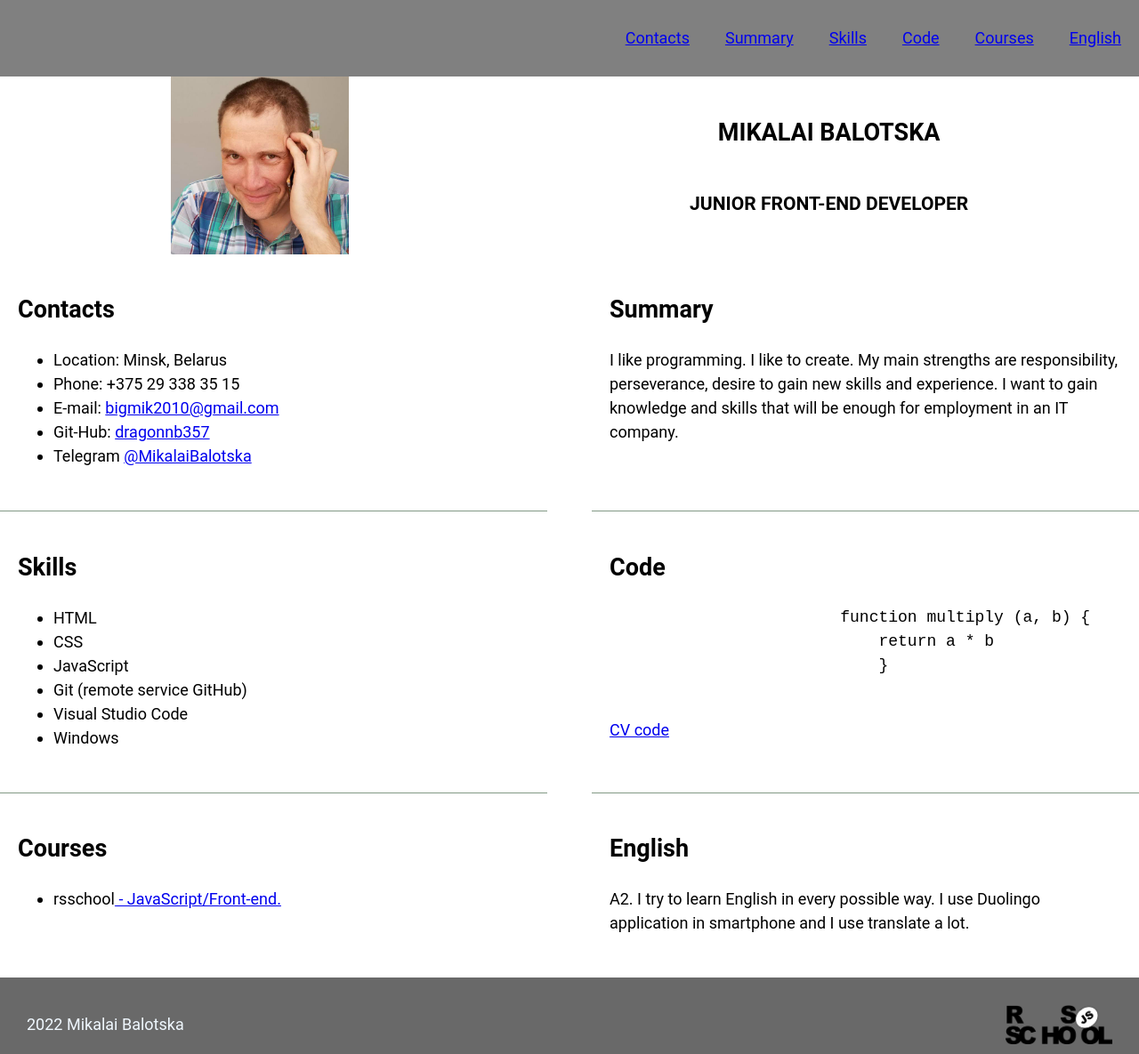
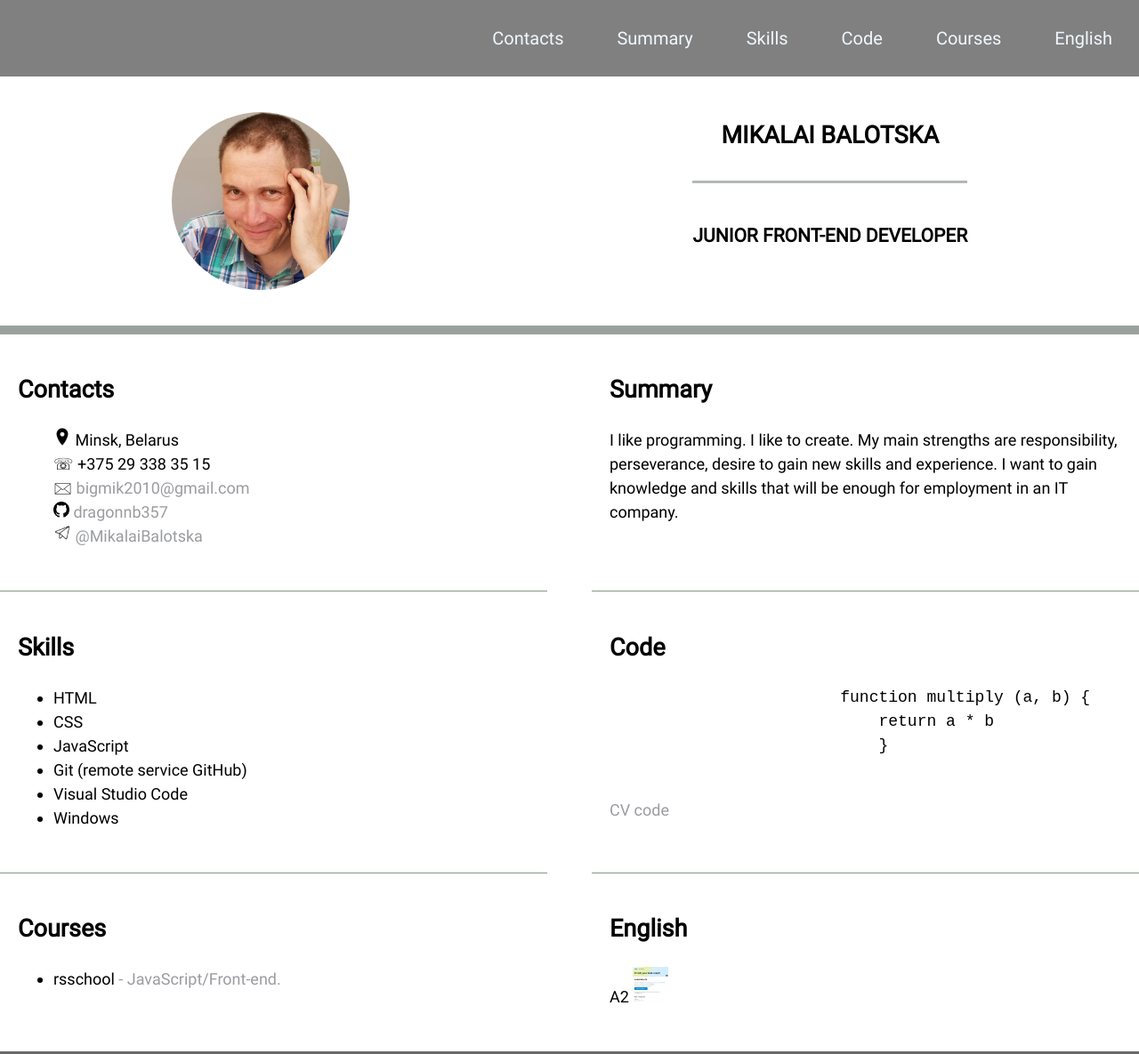
Before and after one commit to dragonnb357/rsschool-cv, a plain HTML site: page index.html in a window 1280 px wide. Shown: the top 1185 px of the page at 89% size. Drawn offline with Linux system fonts and the light colour scheme; a web font is replaced by a local one.

Commit message:
refactor:change structure

```diff
--- a/index.html
+++ b/index.html
@@ -32,19 +32,19 @@
                 <img src="./assets/img/my_photo.jpg" alt="Avatar" class="section-profile-logo">
 
             <div class="section-profile-title">
-                <h1 class="section-title-profile">Mikalai Balotska</h1>
-                <h3 class="section-title-subprofile">Junior Front-End Developer</h3>
+                <h1 class="section-h1">Mikalai Balotska</h1>
+                <h3>Junior Front-End Developer</h3>
             </div>
             </section>
 
             <section class="section" id="contacts">
                 <h2 class="section-title">Contacts</h2>
-                <ul class="section-list">
-                    <li>Location: Minsk, Belarus</li>
-                    <li>Phone: +375 29 338 35 15</li>
-                    <li>E-mail: <a href="mailto:bigmik2010@gmail.com" title="email">bigmik2010@gmail.com</a></li>
-                    <li>Git-Hub: <a href="https://github.com/dragonnb357" title="github">dragonnb357</a></li>
-                    <li>Telegram <a href="https://t.me/MilalaiBalotska" title="telegram">@MikalaiBalotska</a></li>
+                <ul>
+                    <li class="style-type-location"><img src="./assets/img/icon-location.png" alt="" width="20" height="20"> Minsk, Belarus</li>
+                    <li class="style-type-phone"> +375 29 338 35 15</li>
+                    <li class="style-type"> <a class="section-list" href="mailto:bigmik2010@gmail.com" title="email">bigmik2010@gmail.com</a></li>
+                    <li class="style-github"><img src="./assets/img/iconmonstr-github-1.png" alt="" width="18" height="18"> <a class="section-list" href="https://github.com/dragonnb357" title="github">dragonnb357</a></li>
+                    <li class="telegram"><img src="./assets/img/telegram_logo_thin_icon.png" alt="" width="20" height="20"> <a class="section-list" href="https://t.me/MilalaiBalotska" title="telegram">@MikalaiBalotska</a></li>
 
                 </ul>
 
@@ -61,7 +61,7 @@
 
             <section class="section" id="skills">
                 <h2 class="section-title">Skills</h2>
-                    <ul class="section-list">
+                    <ul>
                         <li>HTML</li>
                         <li>CSS</li>
                         <li>JavaScript</li>
@@ -78,20 +78,20 @@
                             return a * b
                             }
                     </pre>
-                    <a href="https://github.com/dragonnb357/rsschool-cv/tree/rsschool-cv-html" title="CV code">CV code</a>
+                    <a class="section-list" href="https://github.com/dragonnb357/rsschool-cv/tree/rsschool-cv-html" title="CV code">CV code</a>
             </section>
 
             <section class="section section-courses" id="courses">
                 <h2 class="section-title">Courses</h2>
-                    <ul class="section-list">
-                        <li>rsschool<a href="https://rs.school/js-stage0/" title="rsscool"> - JavaScript/Front-end.</a> </li>
+                    <ul>
+                        <li>rsschool<a class="section-list" href="https://rs.school/js-stage0/" title="rsscool"> - JavaScript/Front-end.</a> </li>
 
                     </ul>
             </section>
 
             <section class="section section-english" id="english">
                 <h2 class="section-title">English</h2>
-                    <p>A2. I try to learn English in every possible way. I use Duolingo application in smartphone and I use translate a lot.
+                    <p> A2 <a href="./assets/img/test result.PNG" title="epam test result"><img src="./assets/img/test result.PNG" width="40" height="40" alt="epam test result"></a>
 
                     </p>
             </section>
@@ -99,7 +99,7 @@
 
     </main>
     <footer class="footer">
-        <section class="footer-container">
+        <div class="footer-container">
         <div>  2022 <a href="https://github.com/dragonnb357" class="git-link" title=" "> Mikalai Balotska</a>
 
 
@@ -109,8 +109,7 @@
 
         </div>
 
-
-        </section>
+        </div>
 
     </footer>
 </body>
--- a/style.css
+++ b/style.css
@@ -1,18 +1,8 @@
 
 @font-face {
     font-family: Roboto;
-     src: url("assets/fonts/Roboto-Regular.ttf");
+     src: url("/rsschool-cv/assets/font/Roboto-Regular.ttf");
    }
-/*@font-face {
-    font-family: 'Roboto';
-    src: url("assets/fonts/RobotoThin.ttf");
-    font-weight: 100;
-  }
-  @font-face {
-    font-family: 'Roboto';
-    src: url("assets/fonts/RobotoRegular.ttf");
-    font-weight: 300;
-  }*/
 
   * {
     box-sizing: border-box;
@@ -22,16 +12,13 @@
     scroll-behavior: smooth;
   }
 
-  border {
-      border: 1px solid red;
-  }
 
   header { background-color: grey;
 
   }
 
    body {
-    font-family: Roboto, sans-serif;
+    font-family: 'Roboto', sans-serif;
     font-size: 18px;
     display: flex;
     margin: 0;
@@ -56,6 +43,7 @@
     display: flex;
     flex-wrap: wrap;
     justify-content: space-between;
+
   }
 
   .section {
@@ -74,8 +62,15 @@
       width: 100%;
       display: flex;
       justify-content: space-around;
-      /*padding: 50px 40px 30 px;*/
+
+      padding-bottom: 40px;
+  border-bottom: 10px solid #9ba19c;
     }
+.section-h1 {
+    padding-bottom: 30px;
+    border-bottom: 3px solid #b2b8b3;
+}
+
     .section-profile-title {
         display: flex;
         flex-direction: column;
@@ -84,10 +79,12 @@
         text-transform: uppercase;
     }
 
+
   .section-profile-logo {
     width: 200px;
     height: 200px;
-
+    border-radius: 50%;
+    margin-top: 40px;
  }
 
   .nav-list {
@@ -98,19 +95,58 @@
 }
 
 .nav-link {
-        padding: 0 20px;
+    padding: 0 30px;
     line-height: 50px;
     transition: .3s;
+    color: aliceblue;
+    text-decoration: none;
+    font-size: 20px;
+    font-weight: 300;
+    line-height: 50px;
 }
 
-    .section-item a {
-        color: #829985;
+    .section-list {
+        color: #9b9ca0;
         text-decoration: none;
         transition: color 0.5s;
+        cursor: pointer;
+
     }
-      .section-item a:hover {
-        color: #4d2323;
+
+    .section-list:hover {
+        color: rgb(12, 12, 15);
     }
+
+    .style-type-location {
+        list-style-type: none;
+    }
+
+    .style-type {
+        list-style-type: none;
+    }
+    .style-type::before {
+        content: "\1F582";
+    }
+
+    .telegram {
+        list-style-type: none;
+    }
+    .telegram::before {
+
+    }
+
+    .style-github {
+        list-style-type: none;
+    }
+
+    .style-type-phone {
+        list-style-type: none;
+    }
+    .style-type-phone::before {
+
+        content: "\260F";
+    }
+
 
     @media (max-width: 768px) {
         .section {
@@ -133,27 +169,17 @@
         flex-wrap: wrap;
         justify-content: space-between;
         flex: auto;
-
-
     }
 
     .git-link {
         color: aliceblue;
         text-decoration: none;
         line-height: 45px;
+        text-decoration: none;
+        transition: color 0.5s;
+        cursor: pointer;
     }
 
-    /*.rss {
-
-        flex-direction: column;
-        justify-content: space-between;
-    }*/
-
-     /* .rss {
-        width: 200px;
-        height: 50px;
-        background-image: url("assets/img/rs_school_js_fav.ico");
-        background-size: contain;
-        background-repeat: no-repeat;
-
-      }*/
+    .git-link:hover {
+        color: #9ba19c;
+    }
```
Also changed, not shown: assets/img/icon-location.png (added), assets/img/iconmonstr-github-1.png (added), assets/img/telegram_logo_thin_icon.png (added), assets/img/test result.PNG (added), 1 other file. Lines whose indentation alone changed are shown as unchanged.
